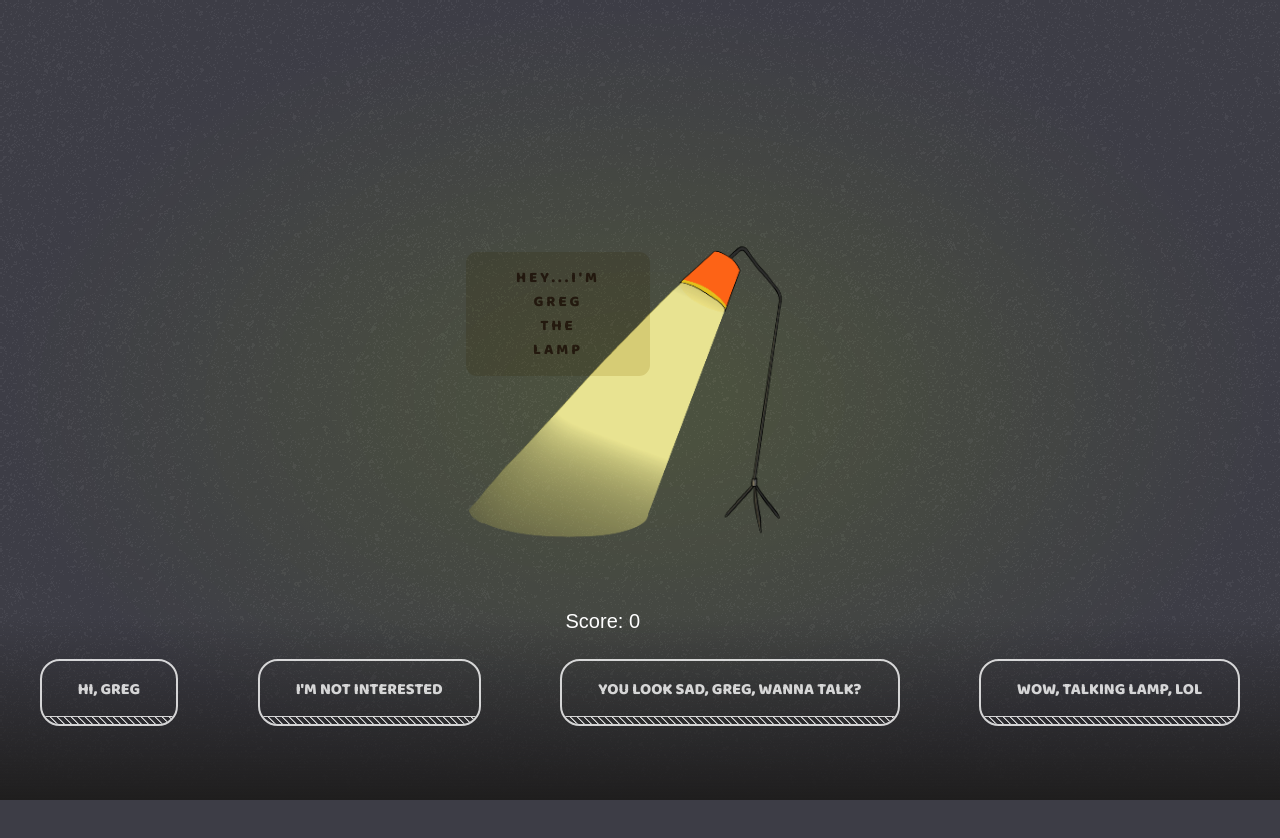
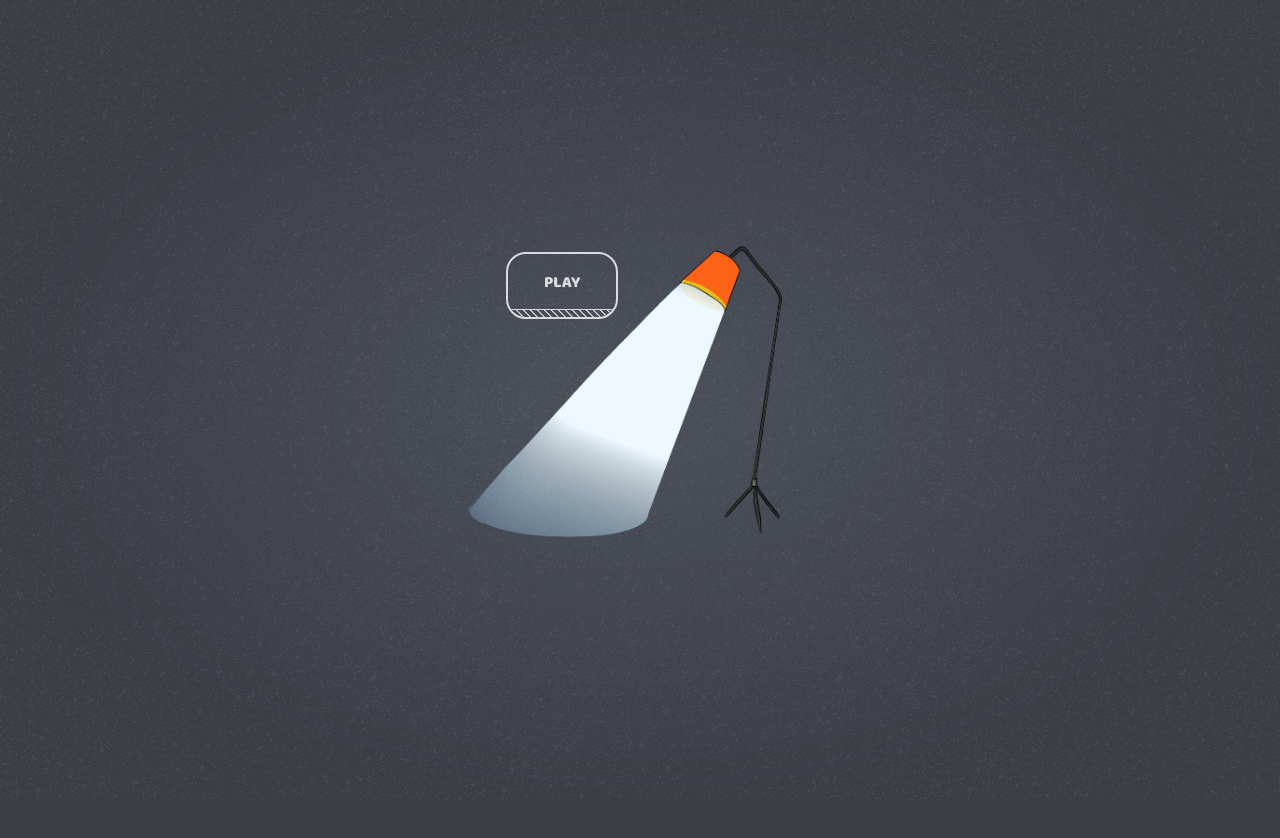
Before and after one commit to cakeinpanic/ld49, a React app: page / in a window 1280 px wide. Shown: the top 838 px of the page. Built offline with nearby package versions, Linux system fonts and the light colour scheme.

Commit message:
add animations

```diff
--- a/src/App.css
+++ b/src/App.css
@@ -62,8 +62,9 @@
 
 .start-btn {
     position: absolute;
-    top: 50%;
-    left: 0%;
-    width: 100%;
-    height: 100px;
+
+    left: calc(50% - 200px);
+    top: calc(50% - 148px);
+
+
 }
--- a/src/App.tsx
+++ b/src/App.tsx
@@ -1,11 +1,11 @@
-import { useState } from 'react'
+import { useEffect, useState } from 'react'
 import useSound from 'use-sound'
 import './App.css'
+import lamp from './assets/lamp.png'
+import light from './assets/light.png'
 import { Buttons } from './Buttons'
 import { ScoreContext } from './context/score.context'
 import { SpeechContextProvider } from './context/speech.context'
-import lamp from './assets/lamp.png'
-import light from './assets/light.png'
 import { Speech } from './Speech'
 
 const music = require('./assets/music.mp3').default
@@ -39,8 +39,16 @@ function App() {
   blink()
 
   const [play] = useSound(music, { loop: true, soundEnabled: true, volume: .4 })
-  const [showBtn, setShowBtn] = useState(true)
+  const [gameStarted, setGameStarted] = useState(false)
+  const [showControls, setShowControls] = useState(false)
   const [score, setScore] = useState(0)
+
+  useEffect(() => {
+    if (gameStarted) {
+      play()
+      setShowControls(true)
+    }
+  }, [gameStarted])
 
   const setGameOver = () => {
 
@@ -48,20 +56,22 @@ function App() {
 
   return (
     <>
-    <SpeechContextProvider setGameOver={setGameOver}>
-      <ScoreContext.Provider value={{ score, setScore }}>
+      <SpeechContextProvider setGameOver={setGameOver}>
+        <ScoreContext.Provider value={{ score, setScore }}>
+
           <div className="Game">
             <img className="img light" src={light}/>
             <img className="img lamp" src={lamp}/>
-            <Speech/>
-            {/*{showBtn && <button className="start-btn" onClick={() => {*/}
-            {/*  // play();*/}
-            {/*  setShowBtn(false)*/}
-            {/*}}>Play</button>}*/}
+            {showControls && <Speech/>}
+            {!gameStarted && <button className="btn--stripe start-btn btn" onClick={() => {
+              setGameStarted(true)
+            }}>Play</button>}
           </div>
-        <Buttons/>
-      </ScoreContext.Provider>
-    </SpeechContextProvider>
+          {showControls && <Buttons/>}
+
+
+        </ScoreContext.Provider>
+      </SpeechContextProvider>
     </>
   )
 }
--- a/src/Buttons.css
+++ b/src/Buttons.css
@@ -1,4 +1,20 @@
+@keyframes slideInFromBottom {
+    0% {
+        transform: translateY(20%);
+        opacity: 0;
+    }
+    100% {
+        transform: translateY(0);
+        opacity: 1;
+    }
+}
+
 .Buttons {
+    animation: 1s ease-out 0s 1 slideInFromBottom;
+    opacity: 0;
+    animation-delay: 4s;
+    animation-fill-mode: forwards;
+
     position: absolute;
     bottom: 0;
     left: 0;
@@ -8,6 +24,8 @@
     display: flex;
     justify-content: space-around;
     align-items: center;
+
+
 }
 
 
--- a/src/Buttons.tsx
+++ b/src/Buttons.tsx
@@ -7,7 +7,7 @@ export function Buttons() {
   const { score, setScore } = useContext(ScoreContext)
   const { getAnswers, setNextPhrase } = useContext(SpeechContext)
 
-  const clicked = (answerScore:number) => {
+  const clicked = (answerScore: number) => {
     setScore(score + answerScore)
     setNextPhrase()
 
@@ -18,7 +18,8 @@ export function Buttons() {
       {
         getAnswers()
           .map(
-            a => <div className="btn btn--stripe btn--large" onClick={() => clicked(a.score)}>{a.text}</div>)
+            a => <div className="btn btn--stripe" key={a.text}
+                      onClick={() => clicked(a.score)}>{a.text}</div>)
       }
     </div>
   )
--- a/src/Speech.css
+++ b/src/Speech.css
@@ -8,10 +8,17 @@
     top: calc(50% - 148px);
     width :100px;
     height: 100px;
+
+    animation: 1s ease-out 0s 1 slideInFromBottom;
+    opacity: 0;
+    animation-delay: .5s;
+    animation-fill-mode: forwards;
+
 }
 
 .speech {
     transform: translatey(0px);
+    pointer-events: none;
     -webkit-animation: float 5s ease-in-out infinite;
     animation: float 5s ease-in-out infinite;
     mix-blend-mode: multiply;
```
